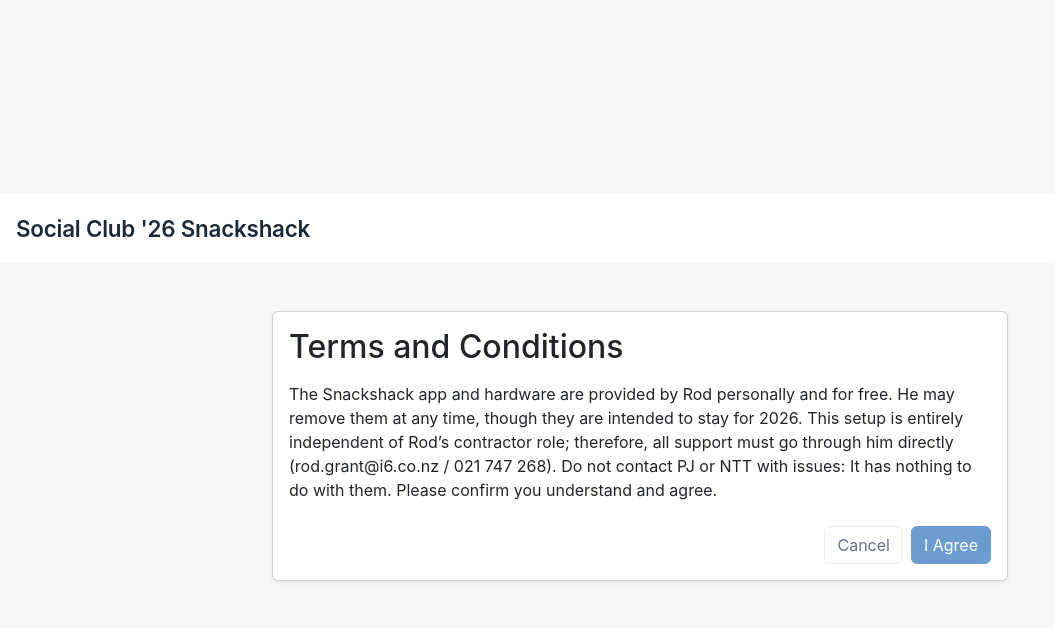
After one commit to kiwiiwik/snackshack-nz, a Flask app: page /terms in a window 1280 px wide. The commit adds this page. Shown: the top 628 px of the page, without its empty margins (0-1054 px from the left). Run offline with Flask 3, Linux system fonts and the light colour scheme.

Commit message:
Add terms page and require acceptance before enrolment; open register modal after agreement

```diff
--- a/routes.py
+++ b/routes.py
@@ -214,7 +214,18 @@ def index():
         verify_email=request.args.get('verify_email'),
         pending_email=session.get('pending_email'),
         avatar_options=AVATAR_OPTIONS,
-        is_mobile=mobile)
+        is_mobile=mobile,
+        show_register=request.args.get('show_register'))
+
+
+@main.route('/terms')
+def terms():
+    """Show terms and conditions page before enrolment."""
+    mobile = is_mobile_site()
+    current_user = None
+    if 'user_id' in session:
+        current_user = Users.query.get(int(session['user_id']))
+    return render_template('terms.html', user=current_user, is_mobile=mobile)
 
 @main.route('/manual/<barcode>')
 def manual_add(barcode=None):
--- /dev/null
+++ b/templates/terms.html
@@ -0,0 +1,35 @@
+<!DOCTYPE html>
+<html lang="en">
+<head>
+    <meta charset="UTF-8">
+    <meta name="viewport" content="width=device-width, initial-scale=1.0">
+    <title>Terms - Social Club '26 Snackshack</title>
+    <link href="https://cdn.jsdelivr.net/npm/bootstrap@5.3.0/dist/css/bootstrap.min.css" rel="stylesheet">
+    <link rel="stylesheet" href="{{ url_for('static', filename='style.css') }}">
+</head>
+<body class="{{ 'mobile-site' if is_mobile else '' }}">
+
+<nav class="navbar navbar-light bg-white px-3">
+    <a class="navbar-brand" href="/">Social Club '26 Snackshack</a>
+</nav>
+
+<div class="container py-5">
+    <div class="row justify-content-center">
+        <div class="col-lg-8">
+            <div class="card shadow-sm">
+                <div class="card-body">
+                    <h2 class="card-title">Terms and Conditions</h2>
+                    <p class="card-text mt-3">The Snackshack app and hardware are provided by Rod personally and for free. He may remove them at any time, though they are intended to stay for 2026. This setup is entirely independent of Rod’s contractor role; therefore, all support must go through him directly (rod.grant@i6.co.nz / 021 747 268). Do not contact PJ or NTT with issues: It has nothing to do with them. Please confirm you understand and agree.</p>
+                    <div class="d-flex gap-2 justify-content-end mt-4">
+                        <a href="{{ url_for('main.index') }}" class="btn btn-outline-secondary">Cancel</a>
+                        <a href="{{ url_for('main.index', show_register=1) }}" class="btn btn-primary">I Agree</a>
+                    </div>
+                </div>
+            </div>
+        </div>
+    </div>
+</div>
+
+<script src="https://cdn.jsdelivr.net/npm/bootstrap@5.3.0/dist/js/bootstrap.bundle.min.js"></script>
+</body>
+</html>
```
Also changed, not shown: templates/index.html (+7 -3 lines).
